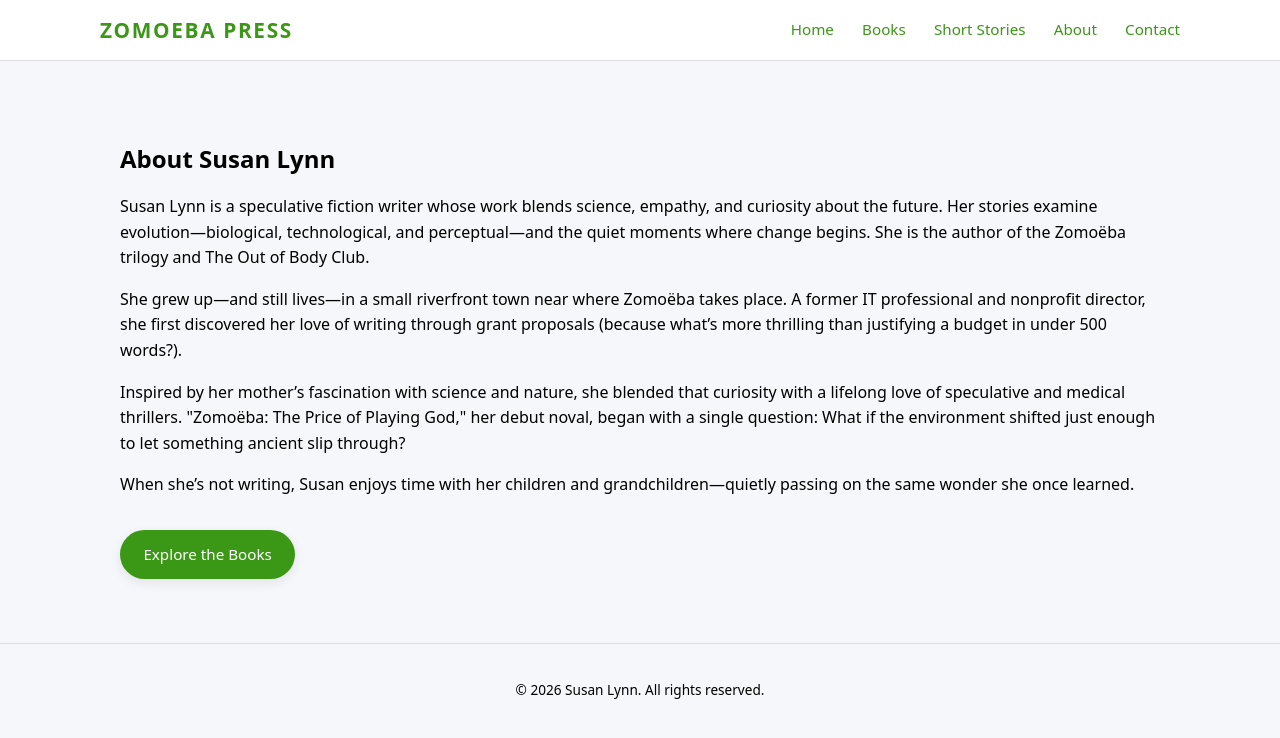
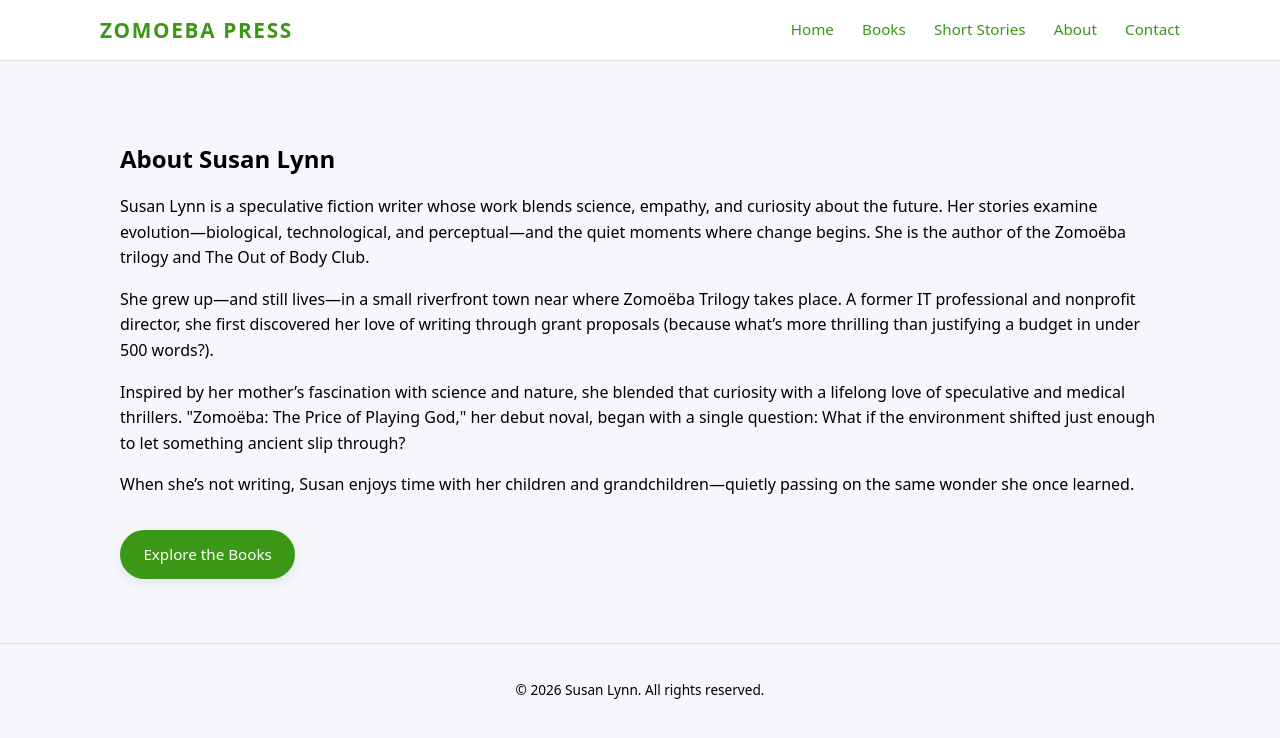
Before and after one commit to susanlynn-books/zomoeba, a Jekyll site: the page built from about.md, in a window 1280 px wide. Shown: the top 738 px of the page. Built offline with Jekyll 4.4.1, drawn with Linux system fonts in a browser that asks for light colours.

Commit message:
Update about.md

```diff
--- a/about.md
+++ b/about.md
@@ -10,7 +10,7 @@
 
     <p>Susan Lynn is a speculative fiction writer whose work blends science, empathy, and curiosity about the future. Her stories examine evolution—biological, technological, and perceptual—and the quiet moments where change begins. She is the author of the Zomoëba trilogy and The Out of Body Club.</p>
 
-<p>She grew up—and still lives—in a small riverfront town near where Zomoëba takes place. A former IT professional and nonprofit director, she first discovered her love of writing through grant proposals (because what’s more thrilling than justifying a budget in under 500 words?).
+<p>She grew up—and still lives—in a small riverfront town near where Zomoëba Trilogy takes place. A former IT professional and nonprofit director, she first discovered her love of writing through grant proposals (because what’s more thrilling than justifying a budget in under 500 words?).
    </p>
 
 <p>Inspired by her mother’s fascination with science and nature, she blended that curiosity with a lifelong love of speculative and medical thrillers. "Zomoëba: The Price of Playing God," her debut noval, began with a single question: What if the environment shifted just enough to let something ancient slip through?
```
